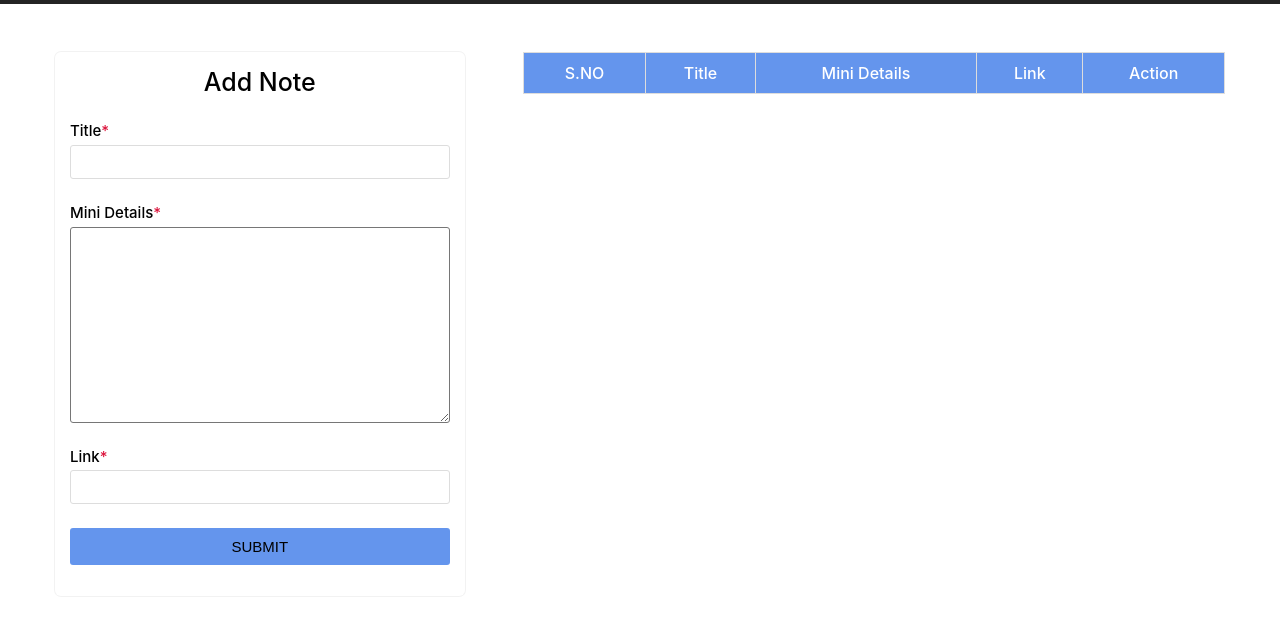
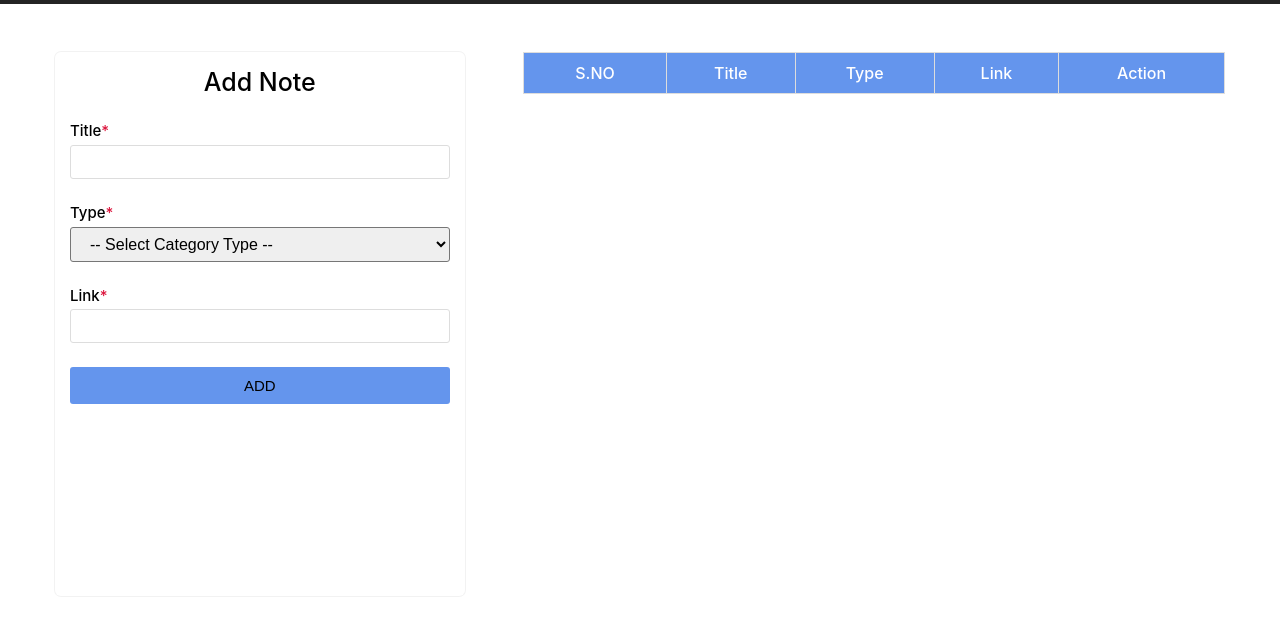
Before and after one commit to Arpon-svg/Link-Keeper, a plain HTML site: page index.html in a window 1280 px wide. Shown: the part 96-732 px from the top of the page. Drawn offline with Linux system fonts and the light colour scheme; no server answers.

Commit message:
major up

```diff
--- a/index.html
+++ b/index.html
@@ -27,16 +27,55 @@
               <input type="text" id="title" />
             </div>
             <div class="form__div">
-              <label>Mini Details<span>*</span></label>
-              <textarea id="details" rows="10"></textarea>
+              <label>Type<span>*</span></label>
+              <select id="details">
+                <option value="None">-- Select Category Type --</option>
+                <optgroup label="Knowledge Base">
+                  <option value="Computer Type">Computer Type</option>
+                  <option value="Science Type">Science Type</option>
+                  <option value="Science Fact">Science Fact</option>
+                  <option value="Just Need to Know">Just Need to Know</option>
+                </optgroup>
+                <optgroup label="Coding Base">
+                  <option value="MERN Stack">MERN Stack</option>
+                  <option value="Web Design">Web Design</option>
+                  <option value="JavaScript">JavaScript</option>
+                  <option value="Mobile Dev">Mobile Dev</option>
+                  <option value="Python">Python</option>
+                  <option value="PHP or Lamp Stack">PHP or Lamp Stack</option>
+                  <option value="Other Staff but Coding">
+                    Other Staff but Coding
+                  </option>
+                </optgroup>
+                <optgroup label="Music Type">
+                  <option value="English Music">English Music</option>
+                  <option value="English Mashup">English Mashup</option>
+                  <option value="Hindi Music">Hindi Music</option>
+                  <option value="Hindi Mashup">Hindi Mashup</option>
+                  <option value="Bangla Music">Bangla Music</option>
+                </optgroup>
+                <optgroup label="Tools & Business">
+                  <option value="Productivity">Productivity</option>
+                  <option value="Design Tool">Design Tool</option>
+                  <option value="Marketing Tool">Marketing Tool</option>
+                  <option value="Media Tool">Media Tool</option>
+                  <option value="Dev Tool">Dev Tool</option>
+                </optgroup>
+                <optgroup label="Web Lists">
+                  <option value="Tool Type but not Important">Tool Type</option>
+                  <option value="Entertainment">Entertainment</option>
+                  <option value="Study Type">Study Type</option>
+                  <option value="Akam Type">Akam Type</option>
+                  <option value="Just Collection">Just Collection</option>
+                </optgroup>
+              </select>
             </div>
             <div class="form__div">
               <label>Link<span>*</span></label>
               <input type="text" id="link" />
             </div>
             <div class="btns">
-              <button type="submit" id="submit">Submit</button>
-              <button type="submit" id="upload">Upload</button>
+              <button type="submit" id="submit">Add</button>
             </div>
           </form>
         </div>
@@ -46,7 +85,7 @@
               <tr>
                 <th>S.NO</th>
                 <th>Title</th>
-                <th>Mini Details</th>
+                <th>Type</th>
                 <th>Link</th>
                 <th>Action</th>
               </tr>
--- a/script.js
+++ b/script.js
@@ -14,7 +14,6 @@ firebase.initializeApp(firebaseConfig);
 
 // Global Doms
 const submitBtn = document.getElementById("submit");
-const uploadBtn = document.getElementById("upload");
 
 const tBody = document.getElementById("tbody");
 
--- a/style.css
+++ b/style.css
@@ -21,7 +21,7 @@ body {
   border-radius: 10px;
 }
 
-input,textarea,
+input,select,
 button {
   font-family: "poppins", sans-serif;
   border-radius: 3px;
```
